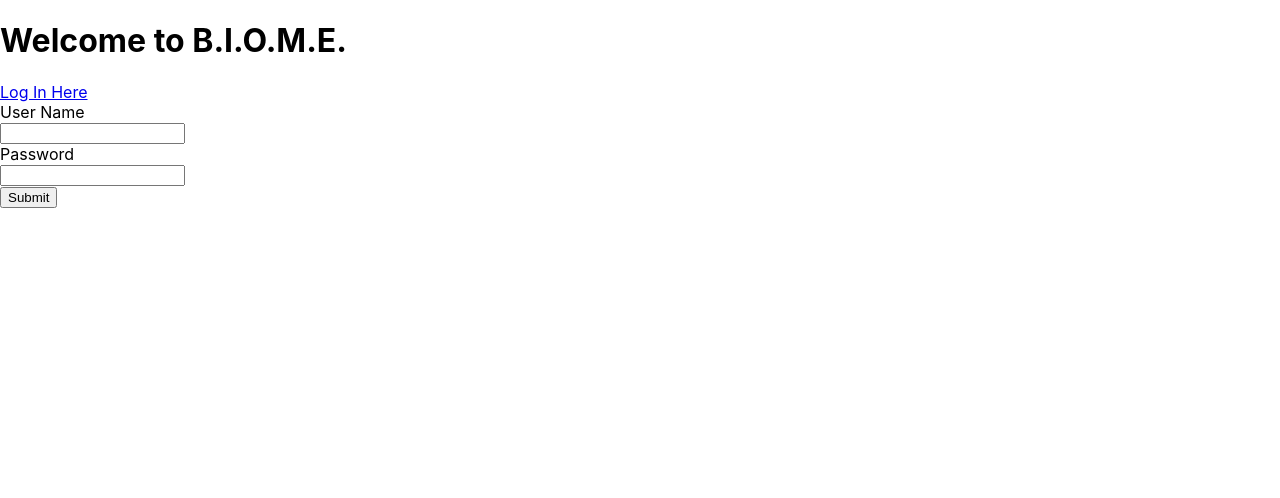
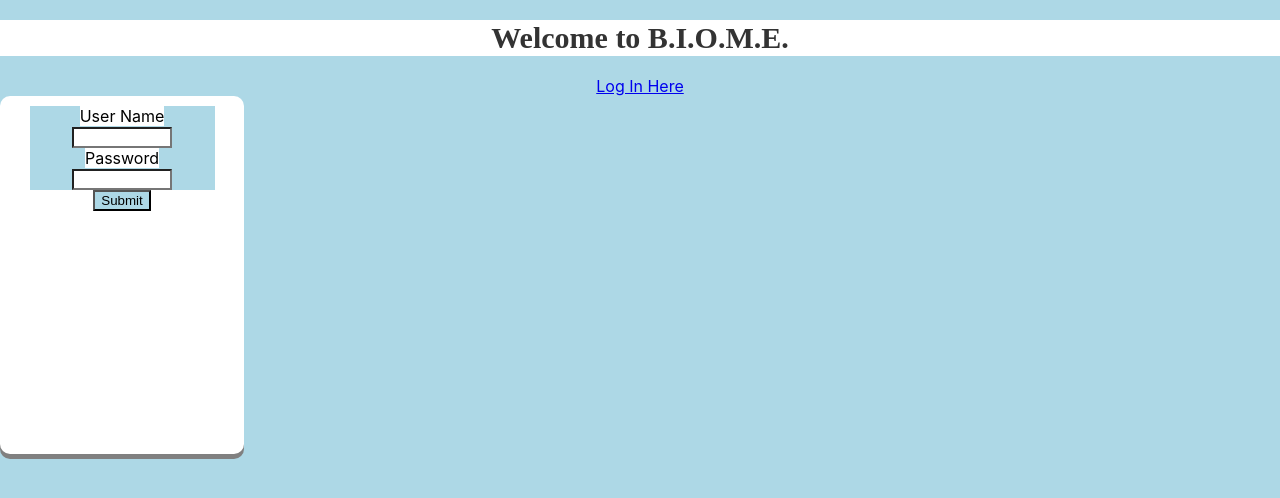
Before and after one commit to JZims/BIOME, a React (Create React App) app: page /login in a window 1280 px wide. Shown: the top 498 px of the page. Built offline with nearby package versions, Linux system fonts and the light colour scheme.

Commit message:
added styling to form

```diff
--- a/src/App.js
+++ b/src/App.js
@@ -45,10 +45,10 @@ let handleLoginClick = () => {
 
 
     return (
-    <div>
+    <div className="App">
       { isLoggedIn ? <Navbar/> : (
         <div>
-          <h1> Welcome to B.I.O.M.E.</h1>
+          <h1 className="heading" > Welcome to B.I.O.M.E.</h1>
           {loggingIn === true ? null : <Link to="/login" onClick={handleLoginClick}> Log In Here </Link>}
 
         </div>
@@ -57,13 +57,13 @@ let handleLoginClick = () => {
 
       <Switch>
         <Route exact path="/login">
-          <Login setIsLoggedIn= { setIsLoggedIn }/>
+          <Login setIsLoggedIn={ setIsLoggedIn }/>
         </Route>
         <Route exact path="/signup">
         <Signup/>
         </Route>
         <Route exact path="/inventory">
-          <Inventory/>
+          <Inventory />
         </Route>
       </Switch>
     </div>
--- a/src/components/Inventory.js
+++ b/src/components/Inventory.js
@@ -1,10 +1,20 @@
 import React from 'react'
+import InventoryCard from './InventoryCard'
 import Filter from './Filter'
+import {useSelector} from 'react-redux'
 
 function Inventory() {
+
+    const userInfo = useSelector((state) => state.user)
+
+    const inventoryMap = userInfo.beverages.map(beverage => {
+        <InventoryCard beverage={beverage}/>
+    })
+
     return (
         <div>
             <h1>Inventory Page</h1>
+            {inventoryMap}
             <Filter/>
         </div>
     )
--- a/src/components/InventoryCard.js
+++ b/src/components/InventoryCard.js
@@ -1,9 +1,13 @@
 import React from 'react'
 
-function InventoryCard() {
+function InventoryCard({beverage}) {
+
+
+
     return (
         <div>
-
+            <h1>{beverage.proprietary_name}</h1>
+            <h4>{beverage.vitage}</h4>
         </div>
     )
 }
--- a/src/components/Login.js
+++ b/src/components/Login.js
@@ -10,6 +10,7 @@ function Login({ setIsLoggedIn }) {
 
     const[userNameInput, setUserNameInput] = useState("")
     const[passwordInput, setPasswordInput] = useState("")
+
 
     const dispatch = useDispatch()
 
@@ -49,7 +50,7 @@ function Login({ setIsLoggedIn }) {
 
 
     return (
-        <div>
+        <div className="login-wrapper">
             <Form className="login_form" onSubmit={handleLoginSubmit}>
                 <Form.Group controlId="loginUserName.ControlInput1" className="username_field">
                     <Form.Label> User Name </Form.Label>
--- a/src/index.css
+++ b/src/index.css
@@ -11,3 +11,67 @@ code {
   font-family: source-code-pro, Menlo, Monaco, Consolas, 'Courier New',
     monospace;
 }
+
+/* APP-WIDE STYLING */
+
+* {
+  background-color: lightblue;
+}
+
+html, body, #root {
+  margin: 0;
+  height: 100%;
+}
+.App {
+  flex-direction: column;
+  justify-content: center;
+  align-items: center;
+  background-color: lightblue;
+  height: 100%;
+  width: 100%;
+}
+
+.heading {
+  display: block;
+    font-family: Poppins-Bold;
+    font-size: 30px;
+    color: #333;
+    line-height: 1.2;
+    text-align: center;
+}
+
+h1, form, label, input {
+  background-color: white;
+}
+
+/* LOGIN PAGE */
+
+.login-wrapper {
+    width: 224px;
+    height: 338px;
+    background: white;
+    border-radius: 10px;
+    overflow: hidden;
+    padding: 10px 10px 10px 10px;
+    box-shadow: 0px 5px grey;
+
+}
+
+.login-wrapper form {
+  width: 100%;
+  height: 100%;
+  display: flex;
+  flex-direction: column;
+  align-items: center;
+}
+
+.login-wrapper input {
+  width: 50%;
+}
+
+/* NAVBAR STYLING */
+
+.navbar {
+
+  display: float;
+}
```
Also changed, not shown: src/components/Navbar.js (line endings or trailing spaces).
